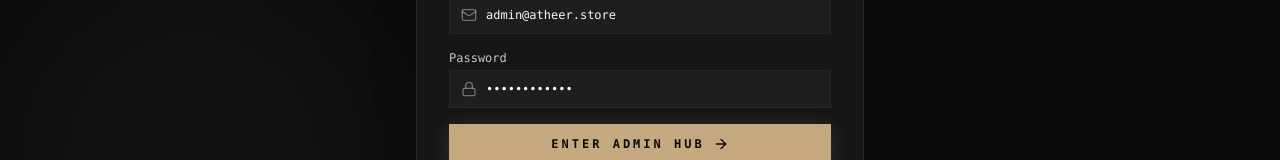
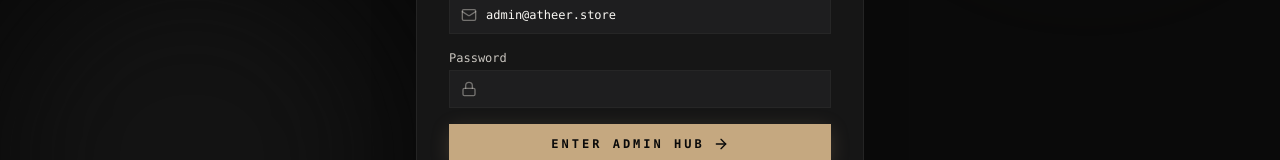
Before and after one commit to atheerxo140-beep/ATHEER-STORE, a Next.js app: page /admin/login in a window 1280 px wide. Shown: the part 447-607 px from the top of the page. Built offline with nearby package versions, Linux system fonts and the light colour scheme; no server answers.

Commit message:
fix(auth): clear default placeholder from password input field

```diff
--- a/src/app/admin/login/page.tsx
+++ b/src/app/admin/login/page.tsx
@@ -22,7 +22,7 @@ export default function AdminLoginPage() {
   const isAr = language === 'ar';
 
   const [email, setEmail] = useState('admin@atheer.store');
-  const [password, setPassword] = useState('••••••••••••');
+  const [password, setPassword] = useState('');
   const [loading, setLoading] = useState(false);
   const [errorMsg, setErrorMsg] = useState<string | null>(null);
   const [supabaseConfigured, setSupabaseConfigured] = useState(false);
```
